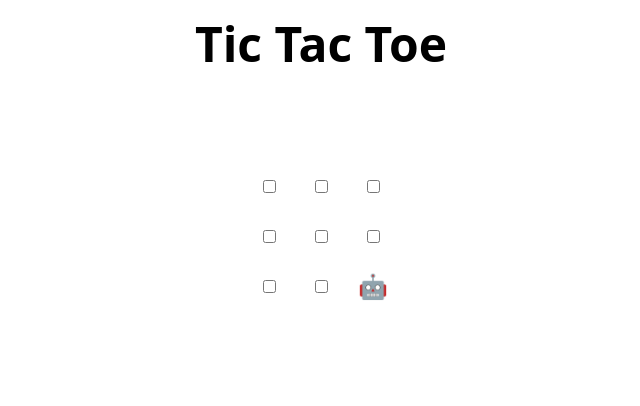
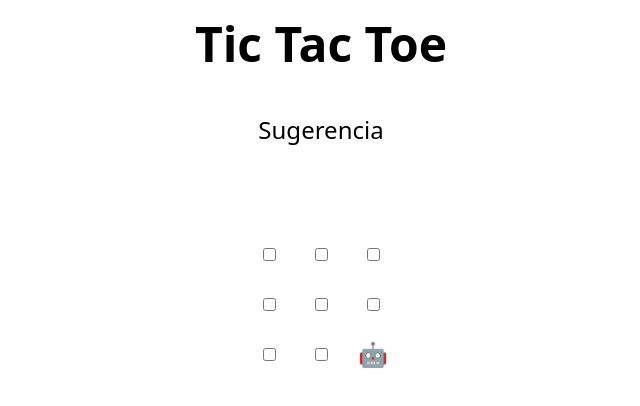
Before and after one commit to ValenTobar/skills-review-pull-requests, a plain HTML site: page index.html in a window 1280 px wide. Shown: the whole page, without its empty margins (319-959 px from the left). Drawn offline with Linux system fonts and the light colour scheme.

Commit message:
Update index.html
Ready

```diff
--- a/index.html
+++ b/index.html
@@ -44,7 +44,7 @@
     <td><input type="checkbox" /></td>
     <td><input type="checkbox" /></td>
     <td><input type="checkbox" /></td>
-  </tr>
+  Sugerencia
 </table>
 
 <h2 hidden>Game over, refresh to play again 🧑‍💻 🤖!</h2>
```
